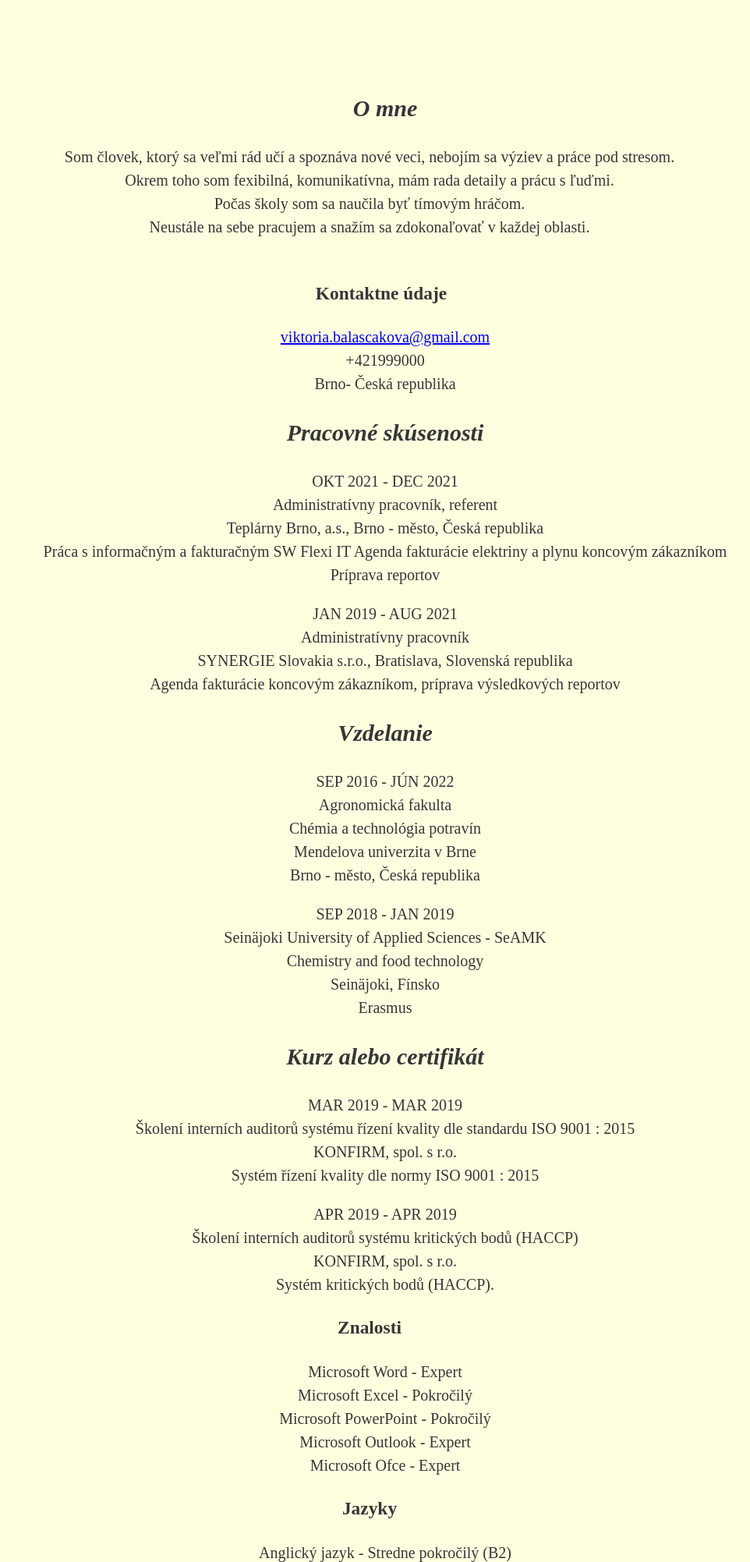
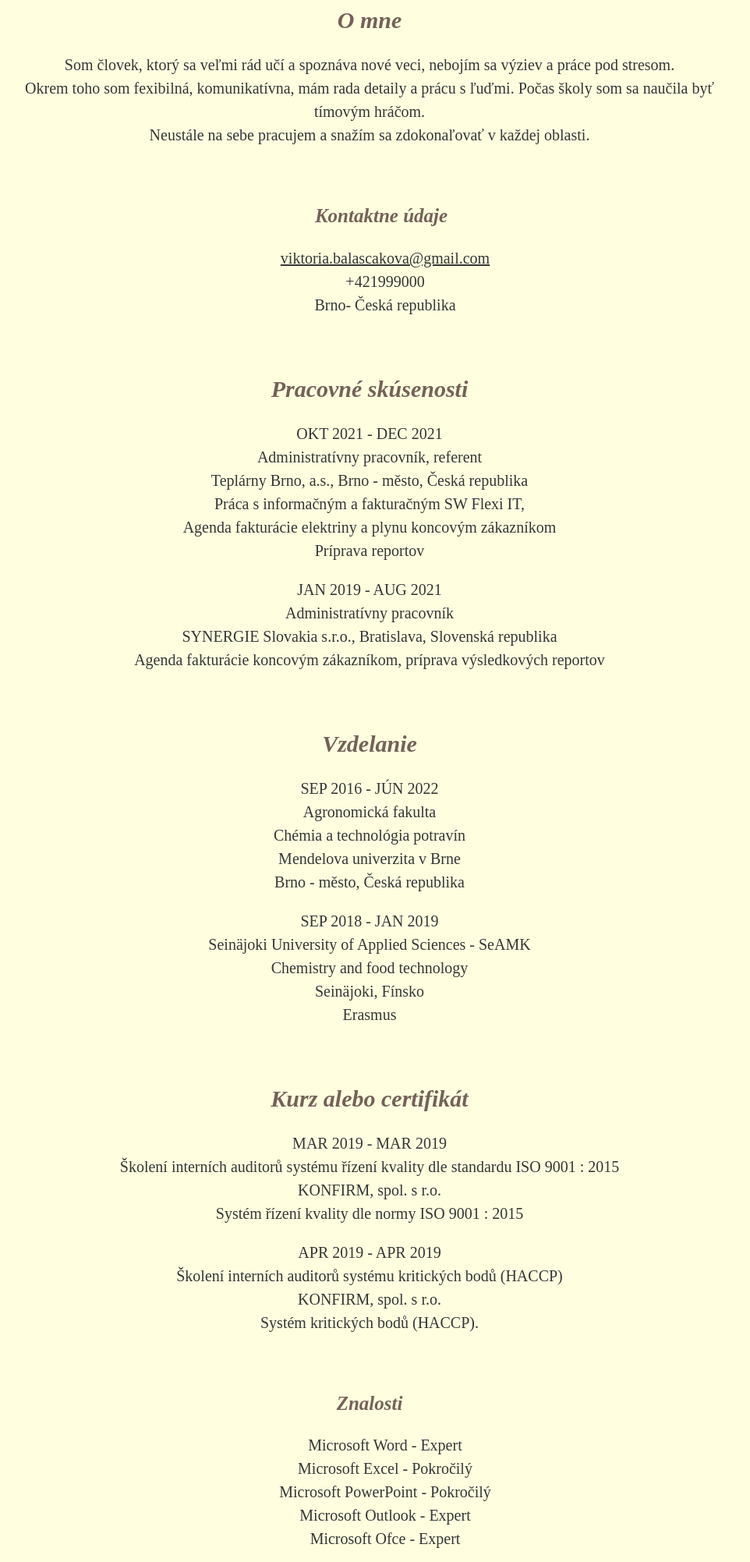
Before and after one commit to viky321/zivotopis.ukol, a plain HTML site: page index.html in a window 1280 px wide. Shown: the part 491-2494 px from the top of the page at 78% size, without its empty margins (166-1128 px from the left). Drawn offline with Linux system fonts and the light colour scheme; a web font is replaced by a local one.

Commit message:
finalna oprava

```diff
--- a/index.html
+++ b/index.html
@@ -15,18 +15,17 @@
 
 <body>
 
- <div>
+
 
     <header>
-    <h1 class="r">Bc. Viktória Balaščáková</h1>
+        <h1>Bc. Viktória Balaščáková</h1> <!--hlavička stránky-->
+    </header>
 
-    <img class="l" src="mojefoto.jpg" alt="Viktoria Balascakova">
+        <img src="mojefoto.jpg" alt="Viktoria Balascakova">
 
- <div class="yeah">
+    <section>
 
-    <ul class="r">
-
-    <strong>
+        <ul class="menu">
             <li><a href="#omne">O mne</a> </li>
             <li><a href="#kontaktneudaje">KONTAKTNÉ ÚDAJE</a></li>
             <li><a href="#pracovneskusenosti">Pracovné skúsenosti</a></li>
@@ -36,193 +35,155 @@
             <li><a href="#jazyky">JAZYKY</a></li>
             <li><a href="#zaujmyalebokonicky">ZÁUJMY ALEBO KONÍČKY</a></li>
             <li><a href="#vodicskypreukaz">VODIČSKÝ PREUKAZ </a></li>
-    </strong>
         </ul>
- </div>
 
+    </section>
 
- </header>
-
- </div>
-
- <div class="halo">
 
     <section id="omne">
 
-    <h2 class="r"><em>O mne</em></h2>
+        <h2>O mne</h2>
 
-    <p class="r">
-
-        Som človek, ktorý sa veľmi rád učí a spoznáva
+            <p class="r"> Som človek, ktorý sa veľmi rád učí a spoznáva
             nové veci, nebojím sa výziev a práce pod
             stresom.<br> Okrem toho som fexibilná,
-        komunikatívna, mám rada detaily a prácu s ľuďmi.<br> Počas
-        školy som sa naučila byť tímovým hráčom.<br>
+            komunikatívna, mám rada detaily a prácu s ľuďmi.
+            Počas školy som sa naučila byť tímovým hráčom.<br>
             Neustále na sebe pracujem a snažím sa
-        zdokonaľovať v každej oblasti.<br>
-
-    </p>
+            zdokonaľovať v každej oblasti.<br></p>
 
     </section>
 
- </div>
+
 
     <section id="kontaktneudaje">
 
-    <h3 class="l"><strong class="kontakty">Kontaktne údaje</strong></h3>
+        <h3 class="kontaktneudaje">Kontaktne údaje</h3>
 
-    <ul class="l">
-
+        <ul>
             <li><a href="mailto:viktoria.balascakova@email.cz" >viktoria.balascakova@gmail.com</a></li>
             <li>+421999000</li>
             <li>Brno- Česká republika</li>
-
         </ul>
 
     </section>
 
     <section id="pracovneskusenosti">
 
-    <h2 class="r">Pracovné skúsenosti</h2>
-
-    <ul class="r">
+        <h2>Pracovné skúsenosti</h2>
 
             <p>
-
-            <li>OKT 2021 - DEC 2021</li>
-            <li>Administratívny pracovník, referent</li>
-            <li>Teplárny Brno, a.s., Brno - město, Česká
-            republika</li>
-            <li>Práca s informačným a fakturačným SW Flexi IT
-            Agenda fakturácie elektriny a plynu koncovým
-            zákazníkom</li>
-            <li>Príprava reportov</li>
-
+            OKT 2021 - DEC 2021<br>
+            Administratívny pracovník, referent<br>
+            Teplárny Brno, a.s., Brno - město, Česká republika<br>
+            Práca s informačným a fakturačným SW Flexi IT,<br>
+            Agenda fakturácie elektriny a plynu koncovým zákazníkom<br>
+            Príprava reportov<br>
             </p>
-
             <p>
-
-            <li>JAN 2019 - AUG 2021</li> <li>Administratívny pracovník</li>
-            <li>SYNERGIE Slovakia s.r.o., Bratislava,
-            Slovenská republika</li>
-            <li>Agenda fakturácie koncovým zákazníkom,
-            príprava výsledkových reportov</li>
-
+            JAN 2019 - AUG 2021<br>
+            Administratívny pracovník<br>
+            SYNERGIE Slovakia s.r.o., Bratislava, Slovenská republika<br>
+            Agenda fakturácie koncovým zákazníkom, príprava výsledkových reportov<br>
             </p>
-    </ul>
 
     </section>
 
     <section id="vzdelanie">
 
-    <h2 class="r">Vzdelanie</h2>
+        <h2>Vzdelanie</h2>
 
-    <ul class="r">
+            <p class="r">
+            SEP 2016 - JÚN 2022<br>
+            Agronomická fakulta<br>
+            Chémia a technológia potravín<br>
+            Mendelova univerzita v Brne<br>
+            Brno - město, Česká republika<br>
+            </p>
             <p>
-                <li>SEP 2016 - JÚN 2022</li> <li>Agronomická fakulta</li>
-                <li>Chémia a technológia potravín</li>
-                <li>Mendelova univerzita v Brne</li>
-                <li>Brno - město, Česká republika</li>
+            SEP 2018 - JAN 2019<br>
+            Seinäjoki University of Applied Sciences - SeAMK<br>
+            Chemistry and food technology<br>
+            Seinäjoki, Fínsko<br>
+            Erasmus<br>
             </p>
-
-            <p>
-                <li>SEP 2018 - JAN 2019</li>
-                <li>Seinäjoki University of Applied Sciences - SeAMK</li>
-                <li>Chemistry and food technology</li>
-                <li>Seinäjoki, Fínsko</li>
-                <li>Erasmus</li>
-            </p>
-    </ul>
-
- </section>
- <div>
- <section id="kurzalebocertifikat">
-
-    <h2 class="r">Kurz alebo certifikát</h2>
-
-    <ul class="r">
-
-        <p>
-            <li>MAR 2019 - MAR 2019</li>
-            <li>Školení interních auditorů systému řízení kvality dle standardu ISO 9001 : 2015</li>
-            <li>KONFIRM, spol. s r.o.</li>
-            <li>Systém řízení kvality dle normy ISO 9001 : 2015</li>
-
-        </p>
-
-        <p>
-            <li>APR 2019 - APR 2019</li>
-            <li>Školení interních auditorů systému kritických bodů (HACCP)</li>
-            <li>KONFIRM, spol. s r.o.</li>
-            <li>Systém kritických bodů (HACCP).</li>
-
-        </p>
-
-    </ul>
 
     </section>
 
- </div>
+    <section id="kurzalebocertifikat">
+
+        <h2>Kurz alebo certifikát</h2>
+
+        <p>
+        MAR 2019 - MAR 2019<br>
+        Školení interních auditorů systému řízení kvality dle standardu ISO 9001 : 2015<br>
+        KONFIRM, spol. s r.o.<br>
+        Systém řízení kvality dle normy ISO 9001 : 2015<br>
+        </p>
+        <p>
+        APR 2019 - APR 2019<br>
+        Školení interních auditorů systému kritických bodů (HACCP)<br>
+        KONFIRM, spol. s r.o.<br>
+        Systém kritických bodů (HACCP).<br>
+        </p>
+
+    </section>
+
+
 
     <section id="znalosti">
 
-    <h3 class="l"><strong>Znalosti</strong></h3>
+        <h3>Znalosti</h3>
 
-    <ul class="l">
-
+        <ul>
             <li>Microsoft Word - Expert</li>
             <li>Microsoft Excel - Pokročilý</li>
             <li>Microsoft PowerPoint - Pokročilý</li>
             <li>Microsoft Outlook - Expert</li>
             <li>Microsoft Ofce - Expert</li>
-
         </ul>
 
     </section>
 
     <section id="jazyky">
 
-    <h3 class="l"><strong>Jazyky</strong></h3>
+        <h3>Jazyky</h3>
 
-    <ul class="l">
+        <ul>
             <li>Anglický jazyk - Stredne pokročilý (B2)</li>
             <li>Český jazyk - Stredne pokročilý (B2)</li>
             <li>Ruský jazyk - Začiatočník (A2)</li>
             <li>Španielsky jazyk - Začiatočník (A2)</li>
-
         </ul>
 
     </section>
 
     <section id="zaujmyalebokonicky">
 
-    <h3 class="l"><strong>Záujmy alebo koníčky</strong></h3>
+        <h3>Záujmy alebo koníčky</h3>
 
-    <p class="l">
-
-        Medzi moje záujmy patrí šport, ako
-        napríklad tanec a basketbal.<br>
-        Okrem toho rada cestujem.<br>Počas
-        vysokej školy som absolvovala
-        Erasmus vo Fínsku.<br>Spoznávanie
-        nových ľudí, jedlo, flmy a
-        nepohrdnem ani dobrou knihou.<br>
-
-    </p>
+            <p class="l">Medzi moje záujmy patrí šport, ako
+            napríklad tanec a basketbal. Okrem toho rada cestujem.<br>
+            Počas vysokej školy som absolvovala
+            Erasmus vo Fínsku.
+            Spoznávanie nových ľudí, jedlo, flmy a
+            nepohrdnem ani dobrou knihou.<br></p>
 
     </section>
 
     <section id="vodicskypreukaz">
 
-    <h3 class="l"><strong>Vodičský preukaz</strong> </h3>
+        <h3>Vodičský preukaz</h3>
+            <p class="b">B</p>
 
- <div class="dole">
 
-    <p class="l">B</p>
-
-</div>
 
     </section>
 
+    <footer class="paticka">
+        <p> © 2023, Vikoria Balaščáková</p>
+    </footer>
+
+
 </body>
 </html>
--- a/style.css
+++ b/style.css
@@ -1,84 +1,79 @@
 body {
-
+    color: #363636;
     background-color: #FFFFE0;
     font-size: 20px;
     line-height: 1.5;
     font-family: 'Inter', sans-serif;
     font-family: 'Playfair Display', serif;
     text-align: center;
-    margin: 30px 30px 30px 30px;
-
+    margin: 0;
 }
 
-body:focus {
+
+
+
+h1 {
+    font-size: 32px;
     background-color: #CD853F;
+    color: #363636;
+    font-style: italic;
+    padding: 20px 15%;
+    margin-top: 0;
 }
 
-h1,
 h2 {
-
+    font-size: 30px;
     font-style: italic;
-    text-align: center;
-    color: #8B4513;
-    padding-left: 40px;
+    color: #756158;
+    margin: 0;
 }
 
 h3 {
-    font-style: normal;
-    font-weight: normal;
-    text-align: center;
-    color: #8B4513;
-}
-
-.l {
-
-    text-align: center;
-    color: #363636;
-
-}
-
-.r {
-    text-align: center;
-    color: #363636;
+    font-size: 25px;
+    font-style: italic;
+    font-weight: bold;
+    color: #756158;
+    margin: 0;
 
 }
 
 img {
-
-    width: 240px;
-    height: 300px;
+    width: 220px;
+    height: 280px;
     float: left;
-    overflow: auto;
-    padding-left: 30px;
-    padding-top: 30px;
-
+    margin:  50px 50px;
 }
 
 li {
     display: block;
     text-align: center;
+}
+
+.paticka {
+    color: #FFFFE0;
+    background-color: #756158;
+    padding: 15px 0%;
+}
+
+section {
+    padding: 25px 15%;
+
+}
+
+.b {
+    margin-bottom: 30px;
+}
+
+.kontaktneudaje {
+    padding-left: 30px;
+}
+
+a {
     color: #363636;
 }
 
-.halo {
-
-    padding-top: 120px;
-    padding-bottom: 10px;
-    color: #363636;
+.menu a:hover,
+.menu a:focus,
+.menu a:active {
+    background-color: #F4A460;
 }
-
-.dole {
-
-    padding-bottom: 30px;
-}
-
-.yeah {
-
-    padding-right: 70px;
-    padding-top: 35px;
-}
-
-.kontakty {
-
-    padding-left: 30px;
-}
```
Lines whose indentation alone changed are shown as unchanged.
